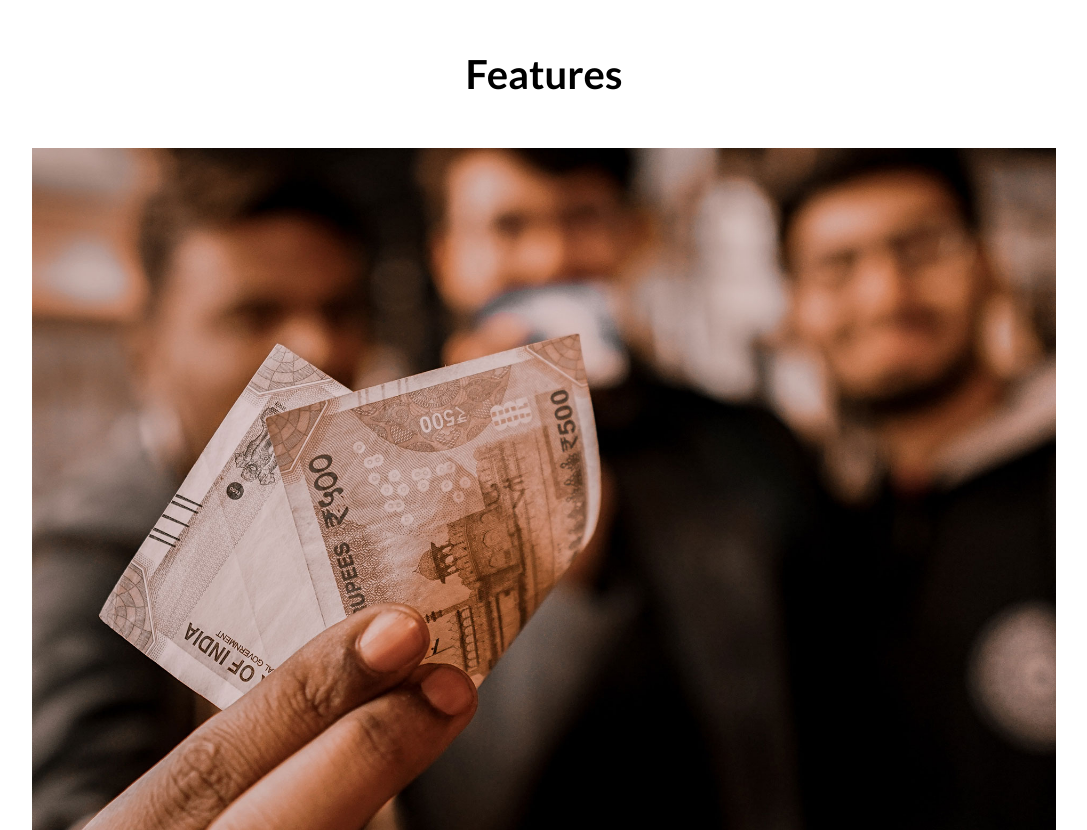
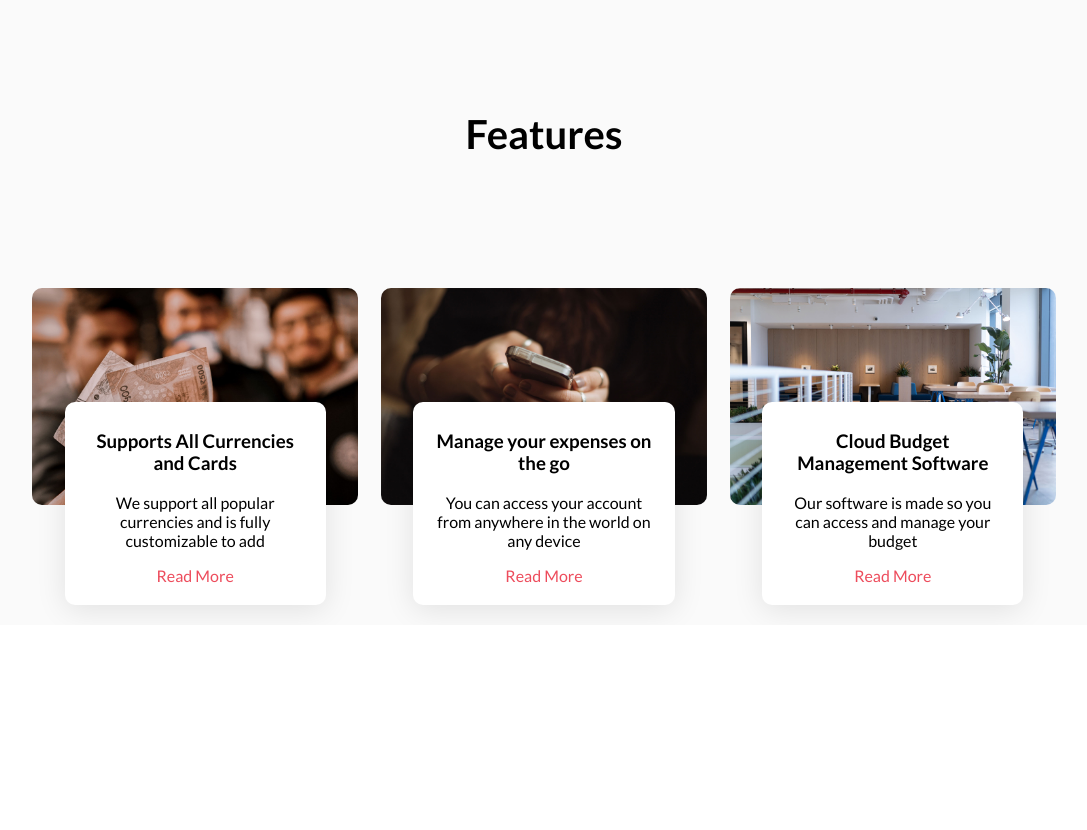
Before and after one commit to dovecancode/cloudbudget, a website: page index.html in a window 1280 px wide. Shown: the part 1249-2079 px from the top of the page, without its empty margins (96-1183 px from the left). After the commit the page ends 1874 px from the top, so only its background shows below. Drawn offline with Linux system fonts and the light colour scheme.

Commit message:
put styles and layouts for features section

```diff
--- a/app/scss/base/global.scss
+++ b/app/scss/base/global.scss
@@ -31,9 +31,9 @@ img {
 }
 
 .container {
+  margin: 0 auto;
+  max-width: 150rem;
   width: 80%;
-  max-width: 1200px;
-  margin: 0 auto;
 }
 
 .section__header {
--- a/app/scss/components/_index.scss
+++ b/app/scss/components/_index.scss
@@ -1 +1,2 @@
 @forward 'button';
+@forward 'featured_post';
--- /dev/null
+++ b/app/scss/components/featured_post.scss
@@ -0,0 +1,32 @@
+@use '../base/typography' as text;
+
+.featured__post {
+  position: relative;
+  font-size: 1.6rem;
+  margin-bottom: 14rem;
+  // opacity: 0;
+  transform: translateY(8rem);
+  transition: all 1s ease;
+
+  img {
+    border-radius: 1rem;
+  }
+
+  .text-content {
+    position: absolute;
+    background: #fff;
+    left: 0;
+    right: 0;
+    bottom: -10rem;
+    margin-left: auto;
+    margin-right: auto;
+    width: 80%;
+    padding: 2rem;
+    padding-top: 1rem;
+    text-align: center;
+    border-radius: 1rem;
+    box-shadow: 0px 5px 30px rgba(0, 0, 0, 0.1);
+  }
+
+  @include text.linkTag(three);
+}
--- a/app/scss/layouts/layouts.scss
+++ b/app/scss/layouts/layouts.scss
@@ -41,3 +41,9 @@
     flex: 0 1 calc(100% / 2 - 1.5rem);
   }
 }
+
+.col-3 {
+  @include mediaquery.min-width-breakpoints(laptop) {
+    flex: 0 1 calc(100% / 3 - 1.5rem);
+  }
+}
--- a/app/scss/layouts/mediaquery.scss
+++ b/app/scss/layouts/mediaquery.scss
@@ -2,7 +2,7 @@
 $min-width-breakpoints: (
   'mobile': '25em',
   'tablet': '48em',
-  'laptop': '64em',
+  'laptop': '60em',
   'desktop': '75.5em',
 );
 
--- a/app/scss/sections/_index.scss
+++ b/app/scss/sections/_index.scss
@@ -1,3 +1,4 @@
 @forward 'header';
 @forward 'navigation';
 @forward 'manage';
+@forward 'featured';
--- /dev/null
+++ b/app/scss/sections/featured.scss
@@ -0,0 +1,7 @@
+@use '../layouts/layouts' as layouts;
+
+.featured {
+  padding-block: 6rem;
+  background: #fafafa;
+  @include layouts.flex-layout(threeCol);
+}
```
Also changed, not shown: dist/base/global.css, dist/components/featured_post.css (added), dist/layouts/layouts.css, dist/sections/featured.css (added), dist/sections/header.css, dist/sections/manage.css, dist/sections/navigation.css, dist/style.css, 8 other files.
